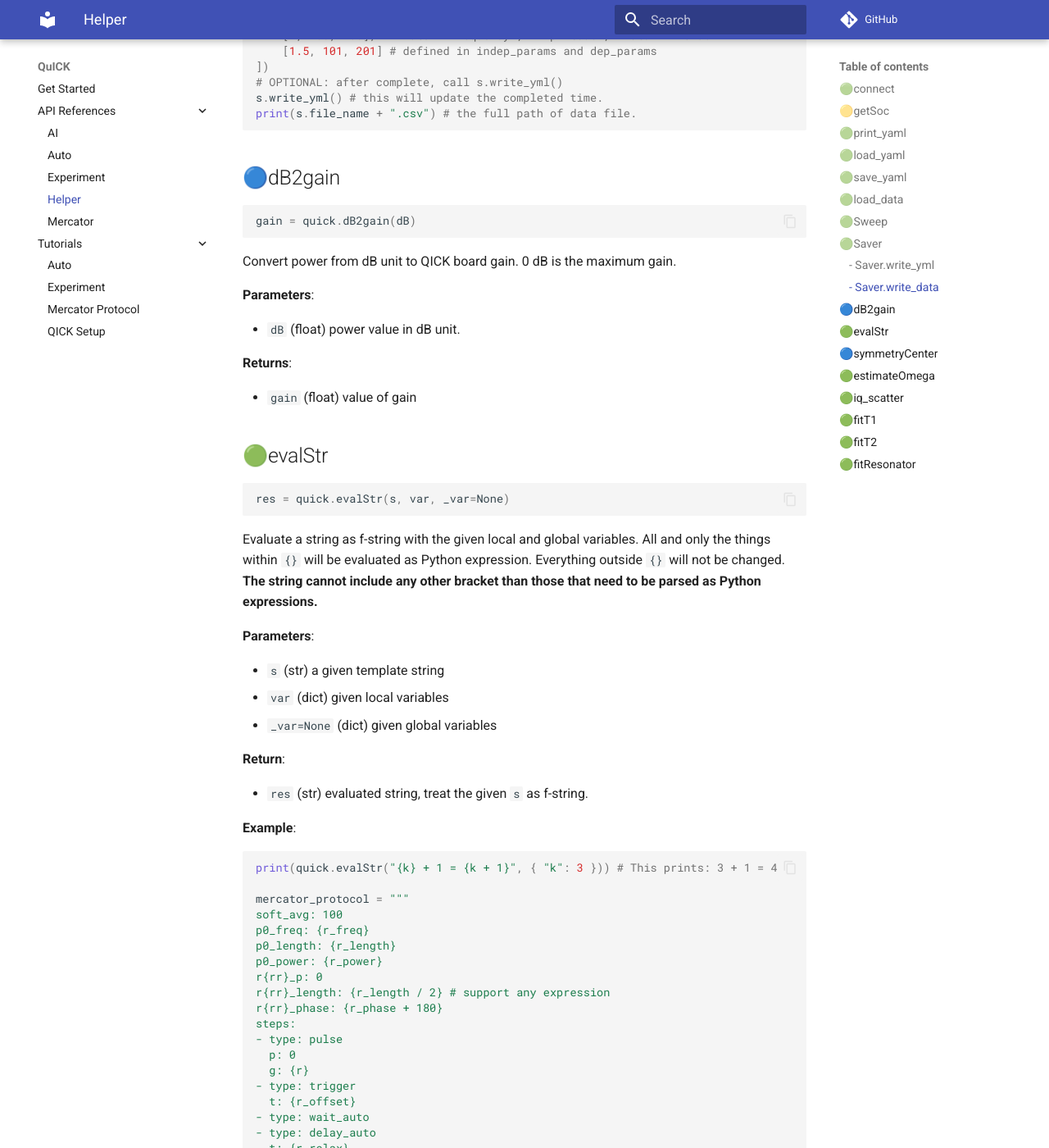
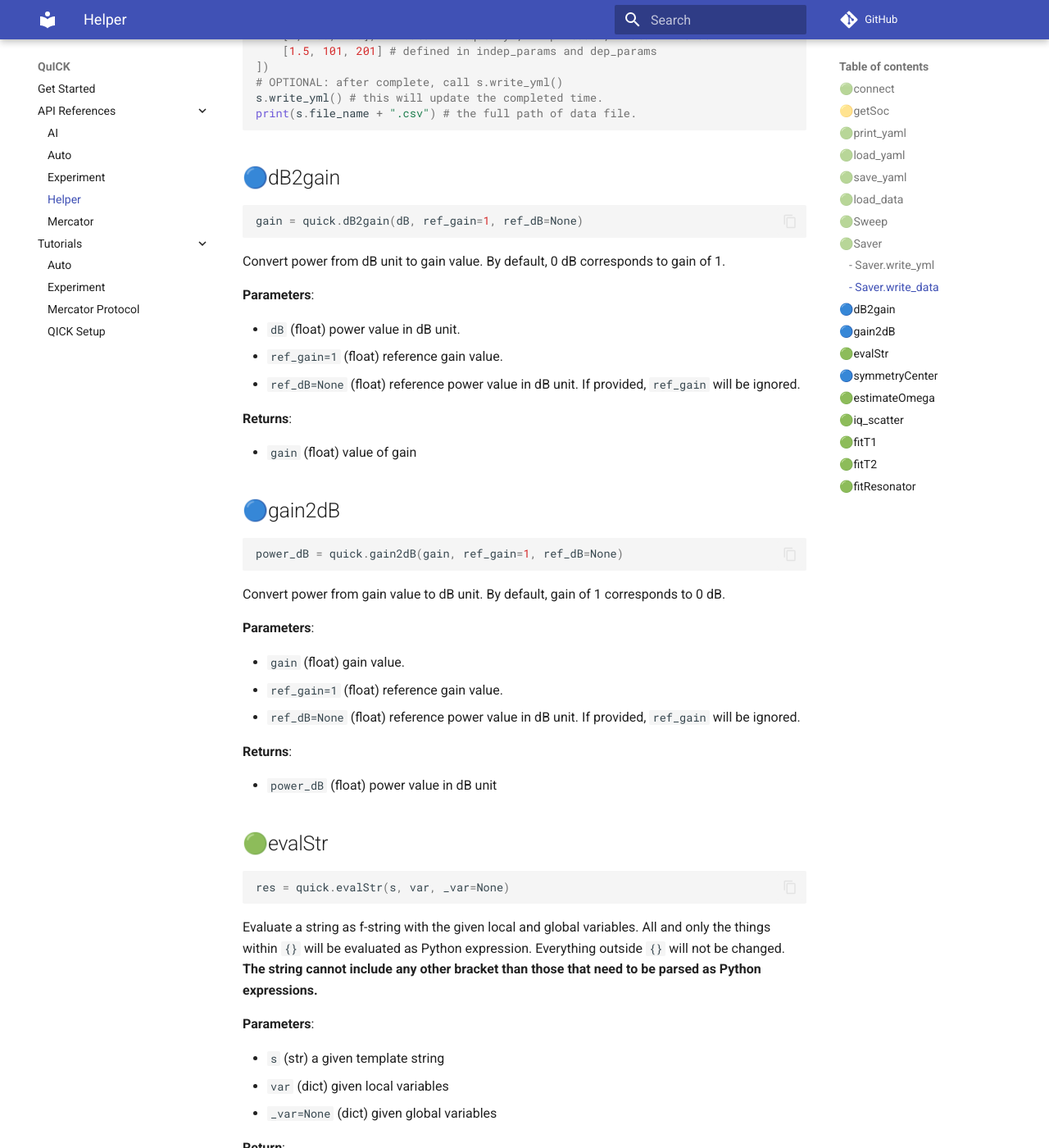
Before and after one commit to clelandlab/quick, an MkDocs documentation site: the page built from docs/API References/helper.md, in a window 1280 px wide and 1400 px high, scrolled down 4202 px. Shown: the whole window at 82% size. Built offline with MkDocs 1.6.1 and Material for MkDocs 9.7.7, drawn with Linux system fonts in a browser that asks for light colours; comment, search, counter and statistics services are not loaded.

Commit message:
Fix iterable string. Add helper.gain2dB

````diff
--- a/docs/API References/helper.md
+++ b/docs/API References/helper.md
@@ -186,18 +186,38 @@ print(s.file_name + ".csv") # the full path of data file.
 ## 🔵dB2gain
 
 ```python
-gain = quick.dB2gain(dB)
+gain = quick.dB2gain(dB, ref_gain=1, ref_dB=None)
 ```
 
-Convert power from dB unit to QICK board gain. 0 dB is the maximum gain.
+Convert power from dB unit to gain value. By default, 0 dB corresponds to gain of 1.
 
 **Parameters**:
 
 - `dB` (float) power value in dB unit.
+- `ref_gain=1` (float) reference gain value.
+- `ref_dB=None` (float) reference power value in dB unit. If provided, `ref_gain` will be ignored.
 
 **Returns**:
 
 - `gain` (float) value of gain
+
+## 🔵gain2dB
+
+```python
+power_dB = quick.gain2dB(gain, ref_gain=1, ref_dB=None)
+```
+
+Convert power from gain value to dB unit. By default, gain of 1 corresponds to 0 dB.
+
+**Parameters**:
+
+- `gain` (float) gain value.
+- `ref_gain=1` (float) reference gain value.
+- `ref_dB=None` (float) reference power value in dB unit. If provided, `ref_gain` will be ignored.
+
+**Returns**:
+
+- `power_dB` (float) power value in dB unit
 
 ## 🟢evalStr
 
````
Also changed, not shown: 2 other files.
